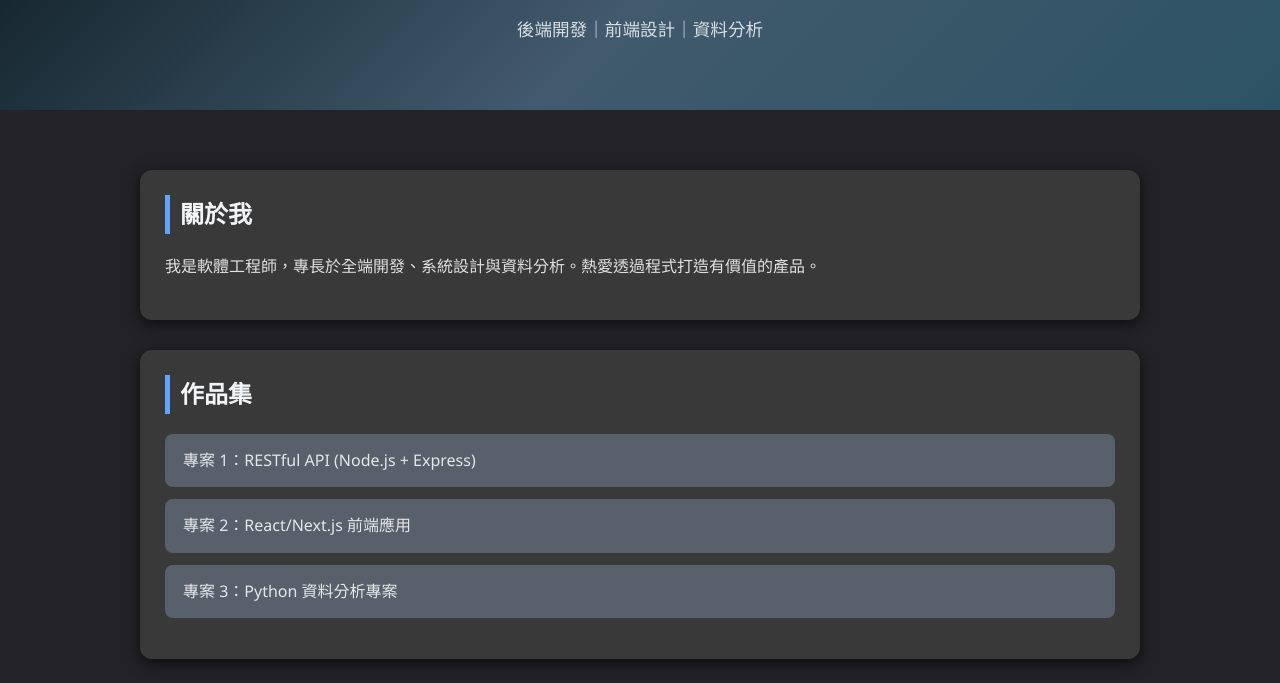
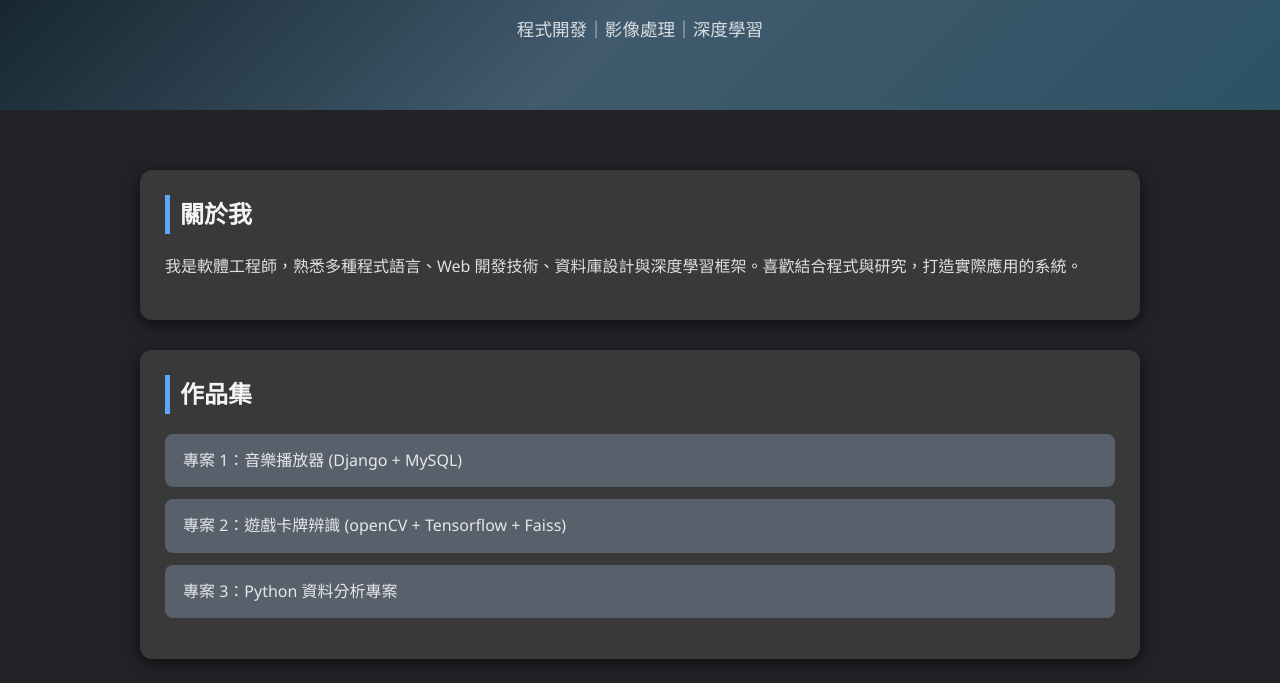
Before and after one commit to evekai4250/evekai4250.github.io, a plain HTML site: page index.html in a window 1280 px wide. Shown: the part 117-800 px from the top of the page. Drawn offline with Linux system fonts and the light colour scheme.

Commit message:
docs: update some documentation content

```diff
--- a/index.html
+++ b/index.html
@@ -9,20 +9,20 @@
 <body>
   <header>
     <h1>XXX 的軟體工程作品集</h1>
-    <p>後端開發｜前端設計｜資料分析</p>
+    <p>程式開發｜影像處理｜深度學習</p>
   </header>
 
   <main>
     <section>
       <h2>關於我</h2>
-      <p>我是軟體工程師，專長於全端開發、系統設計與資料分析。熱愛透過程式打造有價值的產品。</p>
+      <p>我是軟體工程師，熟悉多種程式語言、Web 開發技術、資料庫設計與深度學習框架。喜歡結合程式與研究，打造實際應用的系統。</p>
     </section>
 
     <section>
       <h2>作品集</h2>
       <ul>
-        <li><a href="project1.html">專案 1：RESTful API (Node.js + Express)</a></li>
-        <li><a href="project2.html">專案 2：React/Next.js 前端應用</a></li>
+        <li><a href="https://evekai4250.github.io/music_app">專案 1：音樂播放器 (Django + MySQL)</a></li>
+        <li><a href="project2.html">專案 2：遊戲卡牌辨識 (openCV + Tensorflow + Faiss)</a></li>
         <li><a href="project3.html">專案 3：Python 資料分析專案</a></li>
       </ul>
     </section>
```
Also changed, not shown: music_app/index.html (+1 -1 lines).
